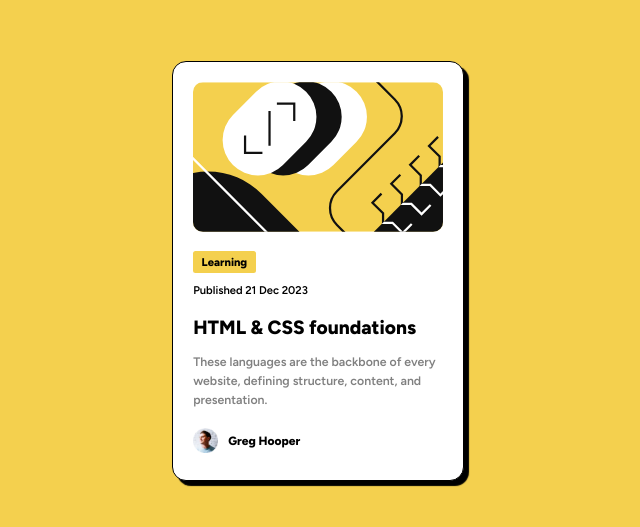
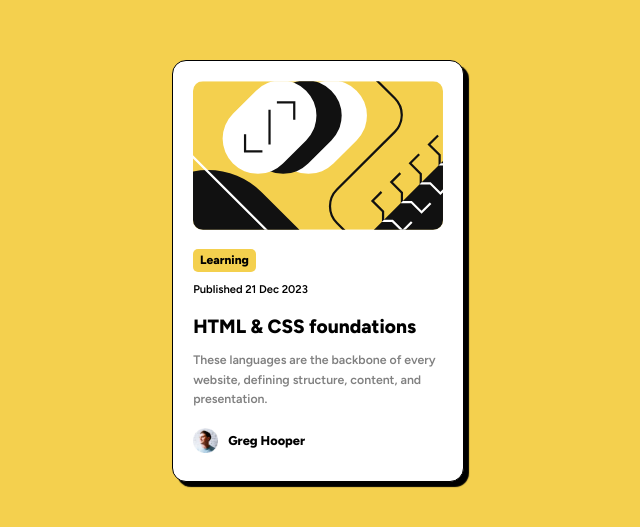
Before and after one commit to Ikey-Guterres/blog-preview-card-challenge, a plain HTML site: page index.html in a window 1280 px wide. Shown: the part 129-656 px from the top of the page, without its empty margins (322-962 px from the left). Drawn offline with Linux system fonts and the light colour scheme.

Commit message:
Ajustando regras para o layout

```diff
--- a/css/style.css
+++ b/css/style.css
@@ -42,13 +42,14 @@ body {
 }
 
 .learning{
-    background-color: hsl(47, 88%, 63%);;
+    background-color: hsl(47, 88%, 63%);
+    border: none;
     width: 25%;
     height: 1.4rem;
-    font-size: 0.7rem;
-    font-weight: bold;
+    font-size: 0.75rem;
+    font-weight: 800;
     text-align: center;
-    border-radius: 2.5px;
+    border-radius: 5px;
     margin-bottom: 4%;
     display: flex;
     align-items: center;
@@ -94,7 +95,7 @@ body {
 }
 
 .name-author{
-    font-size: 0.75rem;
+    font-size: 0.8rem;
     font-weight: 800;
 }
 
```
